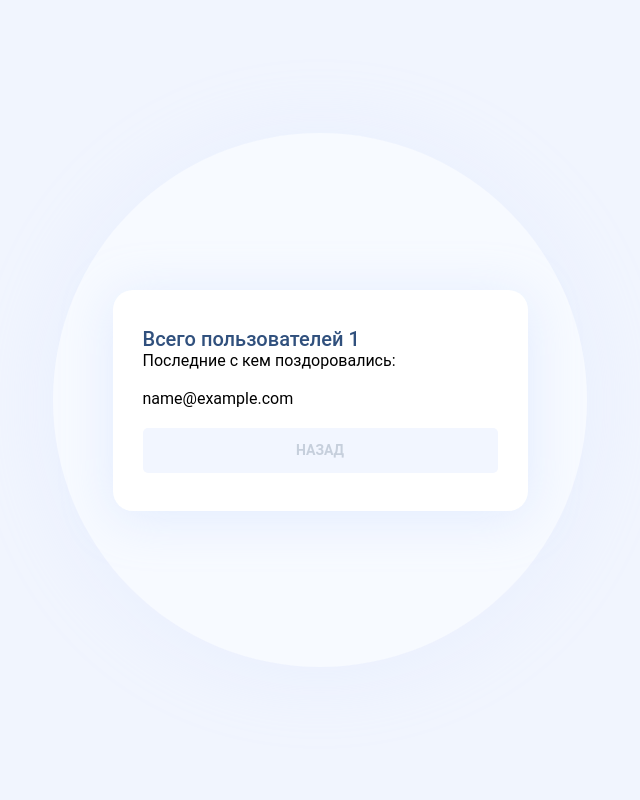
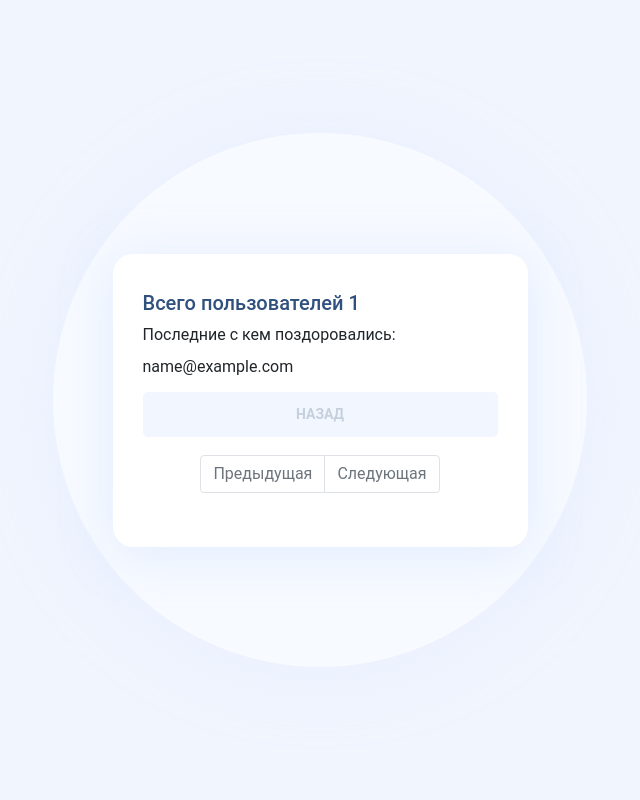
Before and after one commit to KhizhnyakSergey/evo_task_2, a Django app: template home_page/templates/home_page/check.html in a window 1280 px wide. Shown: the whole page, without its empty margins (320-960 px from the left). Run offline with Django 4.2, Linux system fonts and the light colour scheme; tables that the repository leaves empty hold one stand-in row (values such as "Sample post"); the template is opened without the code that fills it: values that come from a table or form of the project are taken from there, most other values are stand-ins (such as "Sample title", 1, 10 or a date in 2020); some libraries are stand-ins or nearby versions.

Commit message:
Правки

```diff
--- a/evo_task2/urls.py
+++ b/evo_task2/urls.py
@@ -20,6 +20,6 @@ from home_page import views
 
 urlpatterns = [
     path('admin/', admin.site.urls),
-    path('check', views.check, name='check'),
+    path('check/<int:page>/', views.check, name='check'),
     path('', UserFormView.as_view(), name='home'),
 ]
--- a/home_page/models.py
+++ b/home_page/models.py
@@ -5,6 +5,7 @@ from django.db import models
 
 class User(models.Model):
     email = models.EmailField(unique=True)
+    created = models.DateTimeField(auto_now_add=True)
 
     def __str__(self):
         return self.email
--- a/home_page/static/css/style.css
+++ b/home_page/static/css/style.css
@@ -6,7 +6,8 @@
 body {
     font-family: 'Roboto', sans-serif;
 }
-#id_first_name, #id_second_name, #id_email {
+
+#id_email {
     height: 45px;
     width: 100%;
     color: #3B5983;
@@ -16,17 +17,17 @@ body {
     border-radius: 5px;
     padding-left: 13px;
 }
-#id_first_name:focus, #id_second_name:focus, #id_email:focus {
+#id_email:focus {
     outline: none;
     border: 2px solid #C1D9FD;
 }
-#id_first_name:valid, #id_second_name:valid, #id_email:valid {
+#id_email:valid {
     border-color: greenyellow;
 }
-#id_first_name:invalid, #id_second_name:invalid, #id_email:invalid {
+#id_email:invalid {
     border-color: orange;
 }
-#id_first_name:not(:focus):invalid, #id_second_name:not(:focus):invalid , #id_email:not(:focus):invalid {
+#id_email:not(:focus):invalid {
     border-color: #C1D9FD;
 }
 main {
@@ -46,9 +47,9 @@ main {
     background: #F7FAFF;
     box-shadow: 0px 4px 70px 6px rgba(217, 229, 255, 0.25);
     animation-name: fadeCircle;
-    animation-duration: .7s;
+    /*animation-duration: .7s;*/
     animation-timing-function: ease-in-out;
-    animation-delay: .3s;
+    /*animation-delay: .3s;*/
     animation-iteration-count: 1;
     animation-fill-mode: forwards;
 }
@@ -88,12 +89,13 @@ main {
     padding-top: 38px;
     padding-bottom: 38px;
     animation-name: fadeForm;
-    animation-duration: .7s;
+    /*animation-duration: .7s;*/
     animation-timing-function: ease-in-out;
-    animation-delay: 1.4s;
+    /*animation-delay: 1.4s;*/
     animation-iteration-count: 1;
     animation-fill-mode: forwards;
 }
+
 @keyframes fadeForm {
     0% {
         opacity: 0;
--- a/home_page/templates/home_page/check.html
+++ b/home_page/templates/home_page/check.html
@@ -4,6 +4,8 @@
 <head>
     <meta charset="UTF-8">
     <title>Title</title>
+
+    <link rel="stylesheet" href="https://cdn.jsdelivr.net/npm/bootstrap@4.0.0/dist/css/bootstrap.min.css" integrity="sha384-Gn5384xqQ1aoWXA+058RXPxPg6fy4IWvTNh0E263XmFcJlSAwiGgFAW/dAiS6JXm" crossorigin="anonymous">
     <link rel="stylesheet" href="{% static 'css/style.css' %}" type="text/css">
 </head>
 
@@ -14,12 +16,12 @@
             <form method="post" action="home">
                 {% csrf_token %}
                 <h1 class="form-title2">
-                     Всего пользователей {{ count_user }}
+                    Всего пользователей {{ count_user }}
                 </h1>
                 <div class="form-fields">
-                    <div class="form-field2">
-                        <p>Последние с кем поздоровались:</p>
-                        {% for user in reverse_user %}
+                    <div class="form-field">
+                        <p style="margin-bottom: -1rem;">Последние с кем поздоровались:</p>
+                        {% for user in users %}
                         <br>{{ user.email }}
                         {% endfor %}
                     </div>
@@ -29,7 +31,47 @@
                     <a href="{% url 'home' %}" class="button button-google">Назад</a>
                 </div>
             </form>
+
+            <nav style="margin-top: 18px;">
+                <ul class="pagination justify-content-center">
+                    <li class="page-item
+                    {% if not users.has_previous %} disabled {% endif %}">
+                        <a class="page-link"
+                            href="{% if users.has_previous %} {% url 'check' users.previous_page_number %} {% else %} # {% endif %}"
+                            tabindex="-1" aria-disabled="true">
+                            Предыдущая
+                        </a>
+                    </li>
+                    {% for page in users.paginator.page_range %}
+                        <li class="page-item">
+                            {% if page == users.number %}
+                            <a class="page-link" style="color:white; background-color:#343a40; font-weight:500" href="{% url 'check' page %}">
+                                {{ page }}
+                            </a>
+                            {% else %}
+                            <a class="page-link" href="{% url 'check' page %}">
+                                {{ page }}
+                            </a>
+                            {% endif %}
+                        </li>
+
+                    {% endfor %}
+                    <li class="page-item {% if not users.has_next %} disabled {% endif %}">
+                        <a class="page-link"
+                            href="{% if users.has_next %} {% url 'check' users.next_page_number %} {% else %} # {% endif %}">
+                            Следующая
+                        </a>
+                    </li>
+                </ul>
+            </nav>
+
         </div>
     </main>
+
+<script src="https://code.jquery.com/jquery-3.2.1.slim.min.js" integrity="sha384-KJ3o2DKtIkvYIK3UENzmM7KCkRr/rE9/Qpg6aAZGJwFDMVNA/GpGFF93hXpG5KkN" crossorigin="anonymous"></script>
+<script src="https://cdn.jsdelivr.net/npm/popper.js@1.12.9/dist/umd/popper.min.js" integrity="sha384-ApNbgh9B+Y1QKtv3Rn7W3mgPxhU9K/ScQsAP7hUibX39j7fakFPskvXusvfa0b4Q" crossorigin="anonymous"></script>
+<script src="https://cdn.jsdelivr.net/npm/bootstrap@4.0.0/dist/js/bootstrap.min.js" integrity="sha384-JZR6Spejh4U02d8jOt6vLEHfe/JQGiRRSQQxSfFWpi1MquVdAyjUar5+76PVCmYl" crossorigin="anonymous"></script>
+
 </body>
+
 </html>
```
Also changed, not shown: home_page/admin.py (+7 -1 lines), home_page/templates/home_page/register.html (+4 -4 lines), home_page/views.py (+10 -15 lines), home_page/migrations/0001_initial.py, home_page/migrations/0002_user_delete_todo.py (deleted), home_page/migrations/0003_user_info_delete_user.py (deleted), home_page/migrations/0004_user_delete_user_info.py (deleted), home_page/migrations/0005_alter_user_options_remove_user_first_name_and_more.py (deleted).
